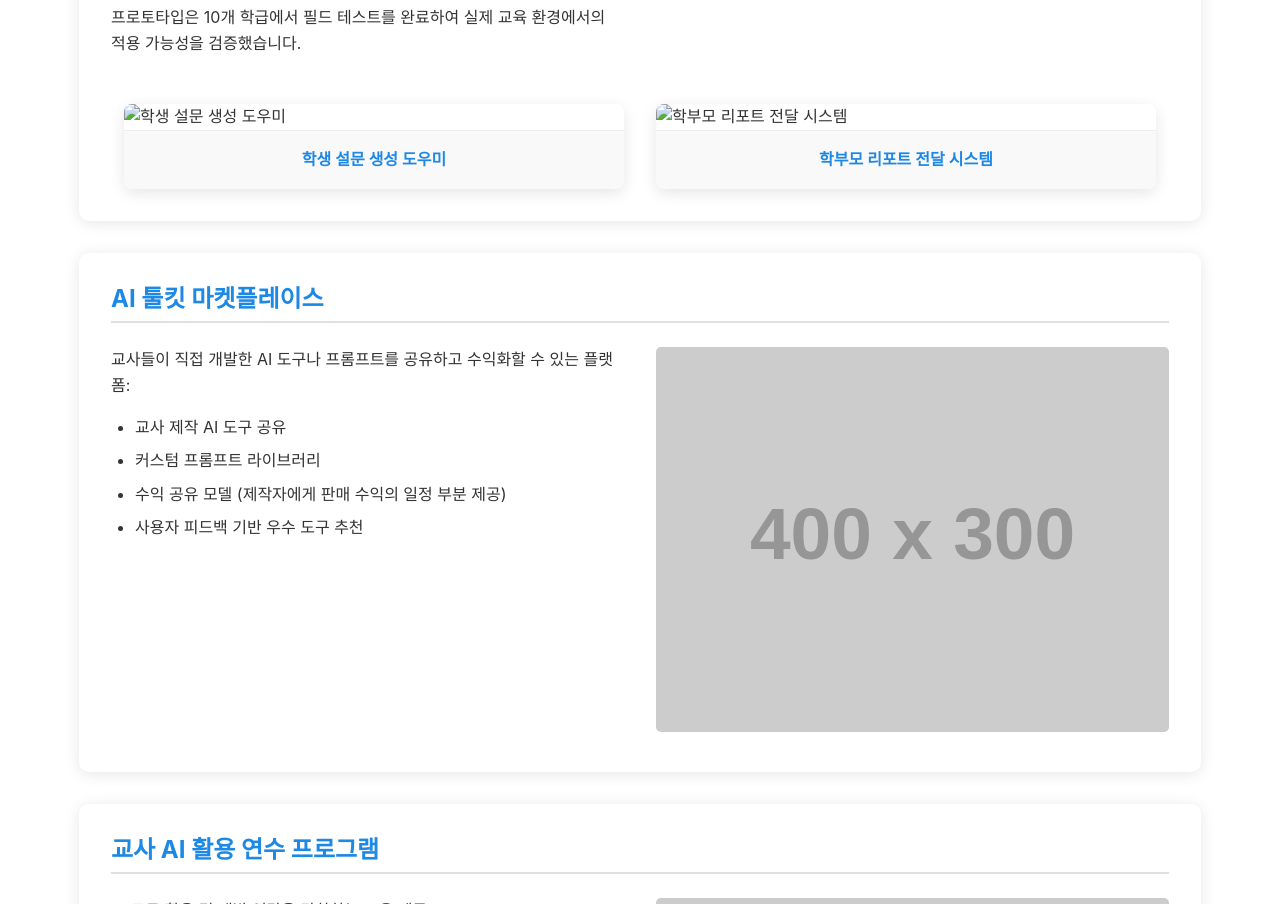
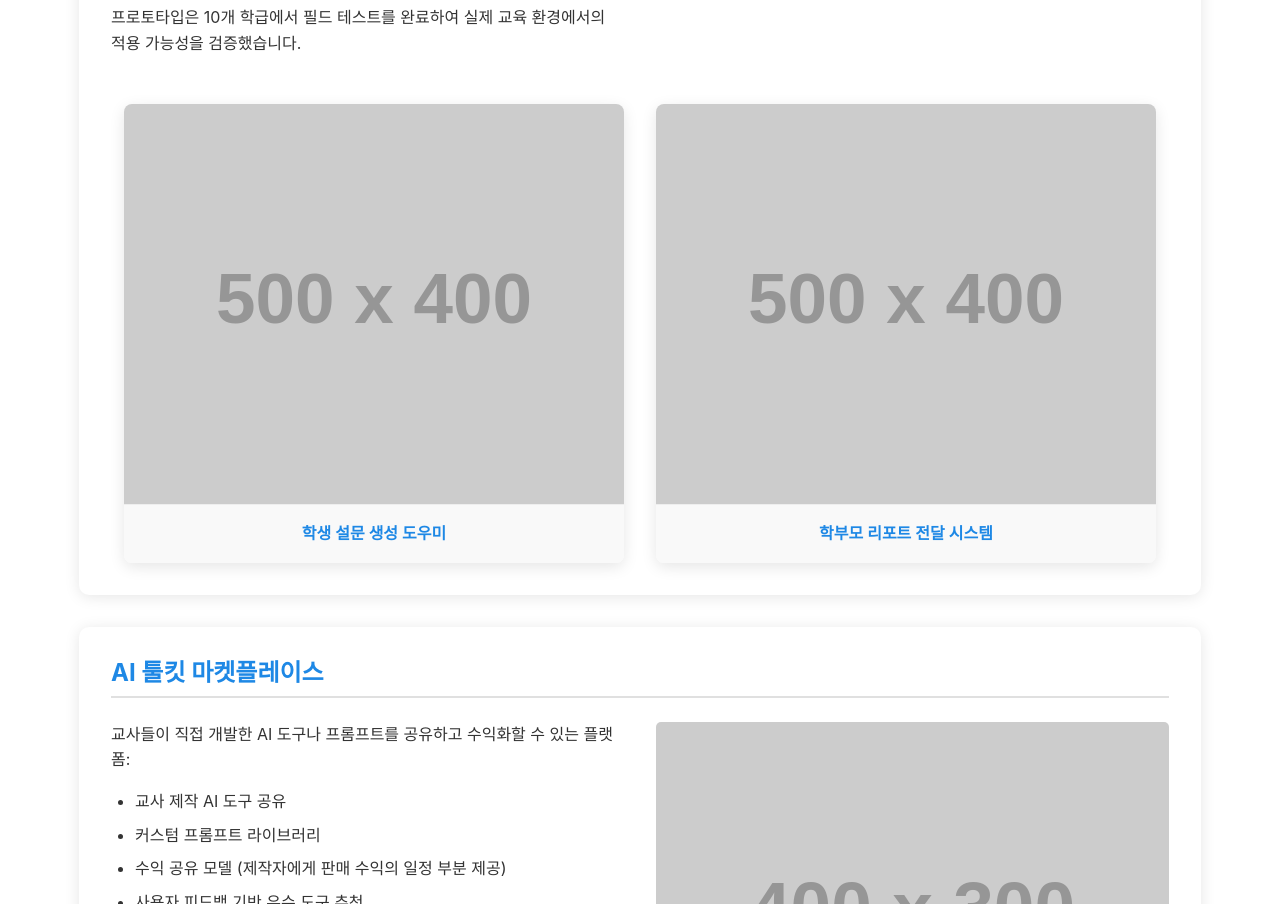
Before and after one commit to reallygood83/teachersai, a plain HTML site: page index.html in a window 1280 px wide. Shown: the part 6916-7820 px from the top of the page. Drawn offline with nearby package versions, Linux system fonts and the light colour scheme; placeholder pictures from the web are drawn by us.

Commit message:
이미지 파일이 없을 경우 placeholder 이미지로 대체

```diff
--- a/index.html
+++ b/index.html
@@ -335,11 +335,11 @@
                 </div>
                 <div class="counsel-images">
                     <div class="counsel-image-item">
-                        <img src="counsel1.png" alt="학생 설문 생성 도우미" class="counsel-img">
+                        <img src="https://via.placeholder.com/500x400?text=학생+설문+생성+도우미" alt="학생 설문 생성 도우미" class="counsel-img" onerror="this.src='https://via.placeholder.com/500x400?text=학생+설문+생성+도우미';">
                         <div class="image-caption">학생 설문 생성 도우미</div>
                     </div>
                     <div class="counsel-image-item">
-                        <img src="counsel2.png" alt="학부모 리포트 전달 시스템" class="counsel-img">
+                        <img src="https://via.placeholder.com/500x400?text=학부모+리포트+전달+시스템" alt="학부모 리포트 전달 시스템" class="counsel-img" onerror="this.src='https://via.placeholder.com/500x400?text=학부모+리포트+전달+시스템';">
                         <div class="image-caption">학부모 리포트 전달 시스템</div>
                     </div>
                 </div>
```
